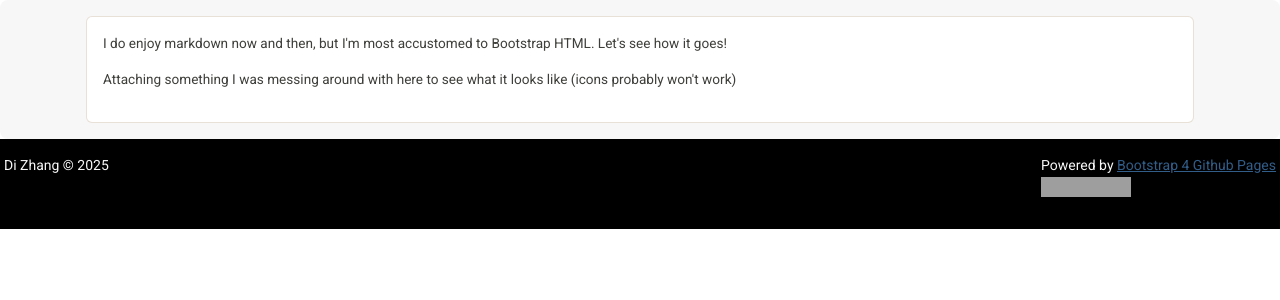
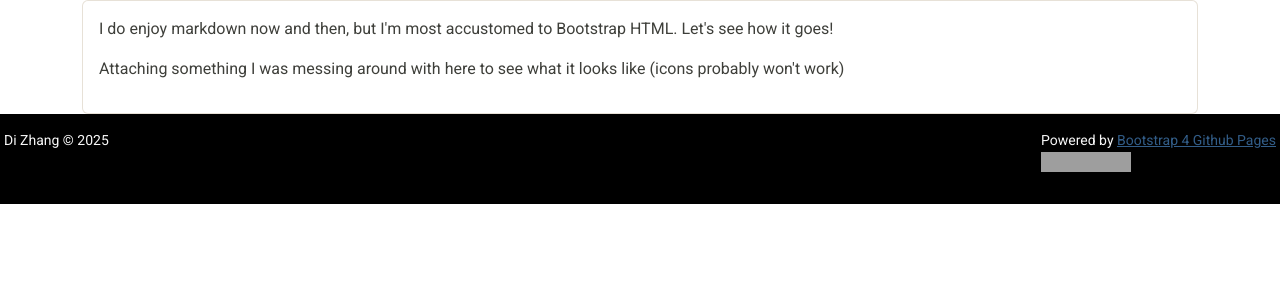
Before and after one commit to zhangdi33/zhangdi33.github.io, a Jekyll site: the page built from index.html, in a window 1280 px wide. Shown: the top 300 px of the page. Built offline with Jekyll 4.4.1, drawn with Linux system fonts in a browser that asks for light colours; grey boxes are pictures that could not be loaded.

Commit message:
Update default.html

```diff
--- a/_layouts/default.html
+++ b/_layouts/default.html
@@ -4,10 +4,8 @@
   {%- include head.html -%}
 
   <body>
-    <div style="background-color:#f7f7f7;color:#000000;border-radius:0.5rem;font-size:85%;">
-      <div class="container p-3 page-content">
-        {{ content }}
-      </div>
+    <div class="container page-content">
+      {{ content }}
     </div>
 
     {%- include footer.html -%}
```
